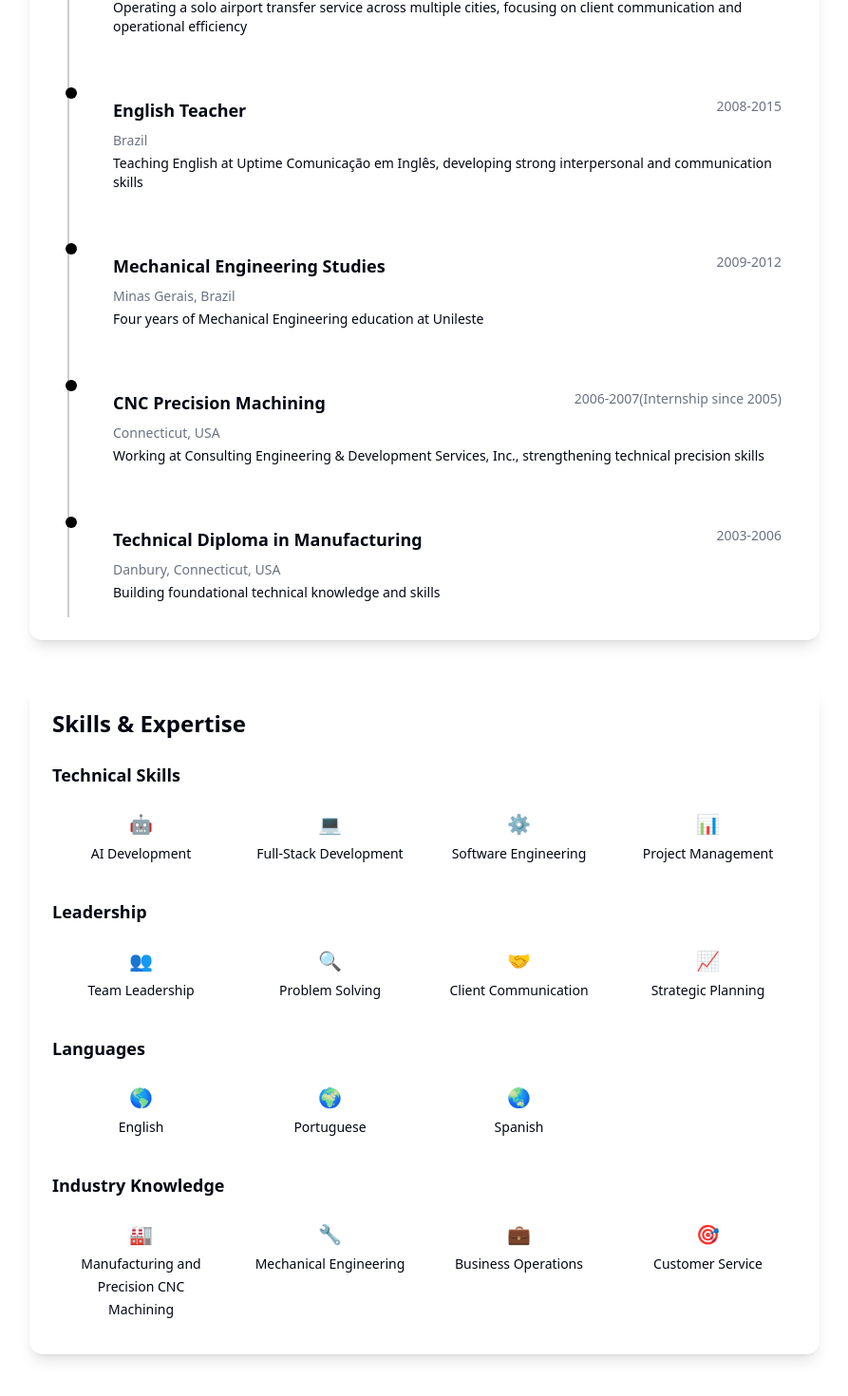
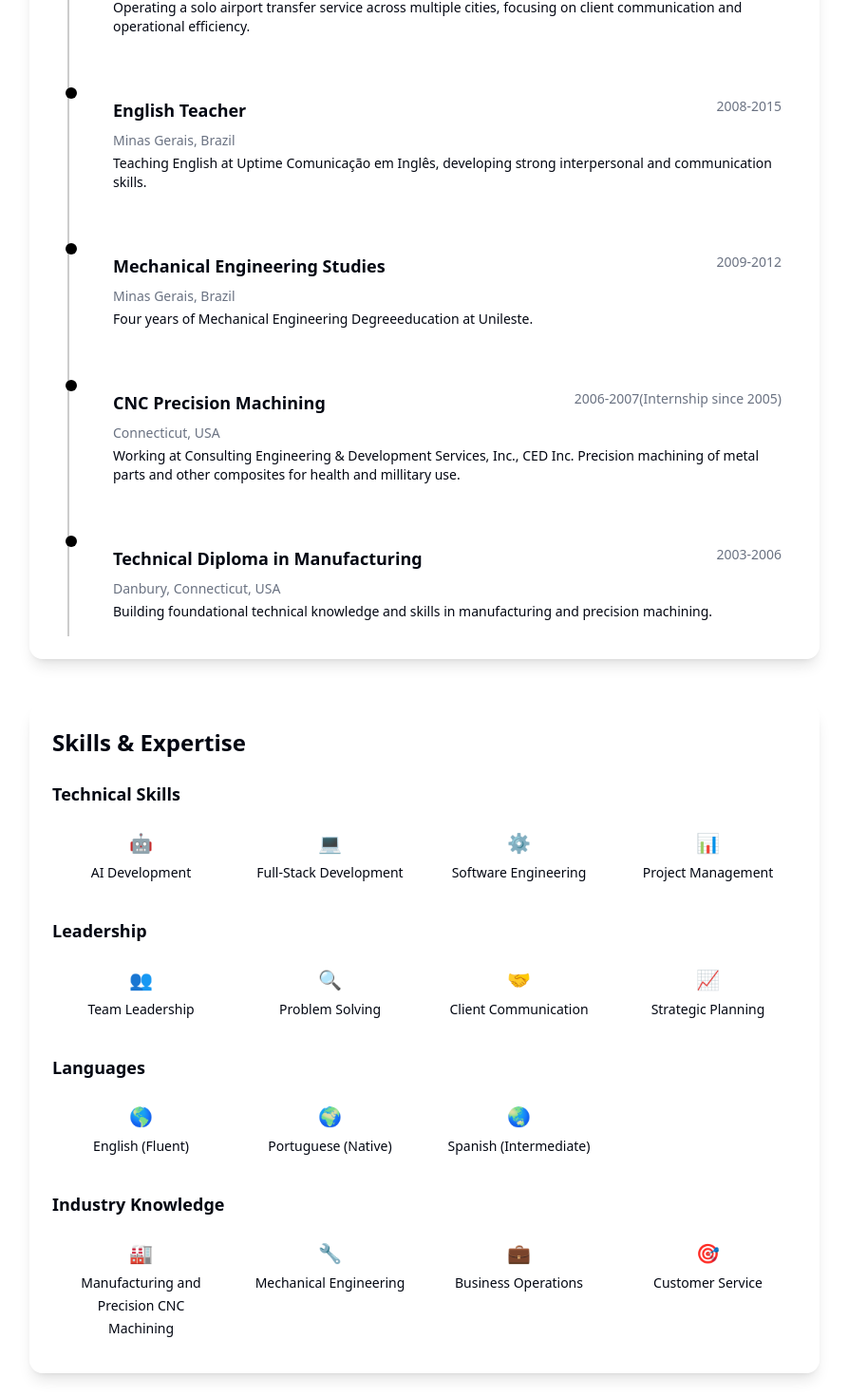
Before and after one commit to HugosGitStuff/hugo-portfolio, a Next.js app: page /about in a window 1280 px wide. Shown: the part 1134-2604 px from the top of the page at 95% size, without its empty margins (193-1086 px from the left). Built offline with nearby package versions, Linux system fonts and the light colour scheme.

Commit message:
final push 6

```diff
--- a/app/about/page.tsx
+++ b/app/about/page.tsx
@@ -21,9 +21,9 @@ export default function AboutPage() {
     { name: 'Strategic Planning', category: 'Leadership', icon: '📈' },
 
     // Languages
-    { name: 'English', category: 'Languages', icon: '🌎' },
-    { name: 'Portuguese', category: 'Languages', icon: '🌍' },
-    { name: 'Spanish', category: 'Languages', icon: '🌏' },
+    { name: 'English (Fluent)', category: 'Languages', icon: '🌎' },
+    { name: 'Portuguese (Native)', category: 'Languages', icon: '🌍' },
+    { name: 'Spanish (Intermediate)', category: 'Languages', icon: '🌏' },
 
     // Industry Knowledge
     { name: 'Manufacturing and Precision CNC Machining', category: 'Industry Knowledge', icon: '🏭' },
@@ -36,43 +36,43 @@ export default function AboutPage() {
     {
       year: '2024',
       title: 'IT Career Transition',
-      description: 'Studying AI Development Tools, Full-Stack Programming, and Software Engineering',
+      description: 'Studying AI Development Tools, Full-Stack Programming, and Software Engineering.',
       location: 'Portugal'
     },
     {
       year: '2015-Present',
       title: 'Founder & Owner - Ocean Gardens Garden Care',
-      description: 'Leading a team delivering exceptional landscaping services, developing leadership and project management skills',
+      description: 'Leading a team delivering exceptional landscaping services, developing leadership and project management skills.',
       location: 'Portugal'
     },
     {
       year: '2018-Present',
       title: 'Owner - Friendly Maneuver Transports and Tourism',
-      description: 'Operating a solo airport transfer service across multiple cities, focusing on client communication and operational efficiency',
+      description: 'Operating a solo airport transfer service across multiple cities, focusing on client communication and operational efficiency.',
       location: 'Portugal, Spain'
     },
     {
       year: '2008-2015',
       title: 'English Teacher',
-      description: 'Teaching English at Uptime Comunicação em Inglês, developing strong interpersonal and communication skills',
-      location: 'Brazil'
+      description: 'Teaching English at Uptime Comunicação em Inglês, developing strong interpersonal and communication skills.',
+      location: 'Minas Gerais, Brazil'
     },
     {
       year: '2009-2012',
       title: 'Mechanical Engineering Studies',
-      description: 'Four years of Mechanical Engineering education at Unileste',
+      description: 'Four years of Mechanical Engineering Degreeeducation at Unileste.',
       location: 'Minas Gerais, Brazil'
     },
     {
       year: '2006-2007(Internship since 2005)',
       title: 'CNC Precision Machining',
-      description: 'Working at Consulting Engineering & Development Services, Inc., strengthening technical precision skills',
+      description: 'Working at Consulting Engineering & Development Services, Inc., CED Inc. Precision machining of metal parts and other composites for health and millitary use.',
       location: 'Connecticut, USA'
     },
     {
       year: '2003-2006',
       title: 'Technical Diploma in Manufacturing',
-      description: 'Building foundational technical knowledge and skills',
+      description: 'Building foundational technical knowledge and skills in manufacturing and precision machining.',
       location: 'Danbury, Connecticut, USA'
     }
   ]
@@ -158,7 +158,7 @@ export default function AboutPage() {
             transition={{ duration: 0.5 }}
             className="bg-gradient-to-r from-black/5 to-black/10 rounded-xl p-6 text-center">
             <p className="text-lg leading-relaxed font-medium">
-              Connect with me to explore AI developing tools, IT opportunities, full-stack development and discuss Salesforce Sales Ops or share insights on career transitions and possibilities!
+              Connect with me to explore AI developing tools, IT opportunities, full-stack development or share insights on career transitions and possibilities!
             </p>
           </motion.section>
         </div>
```
